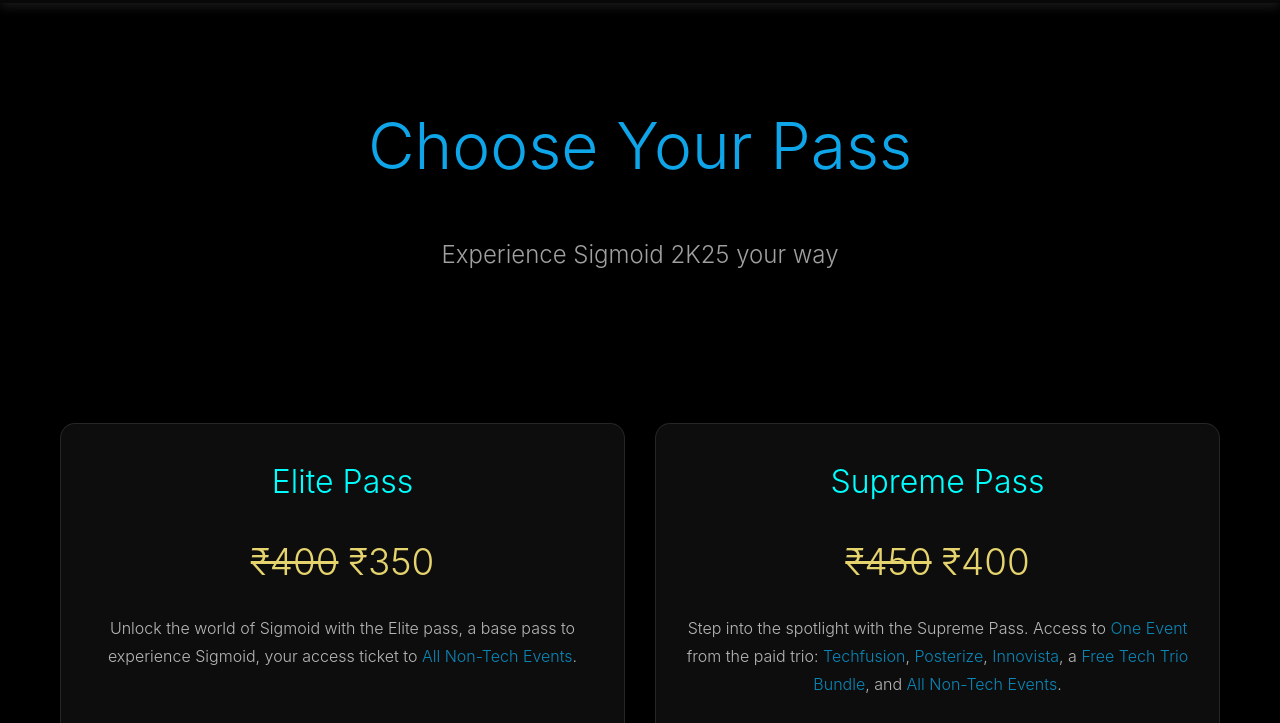
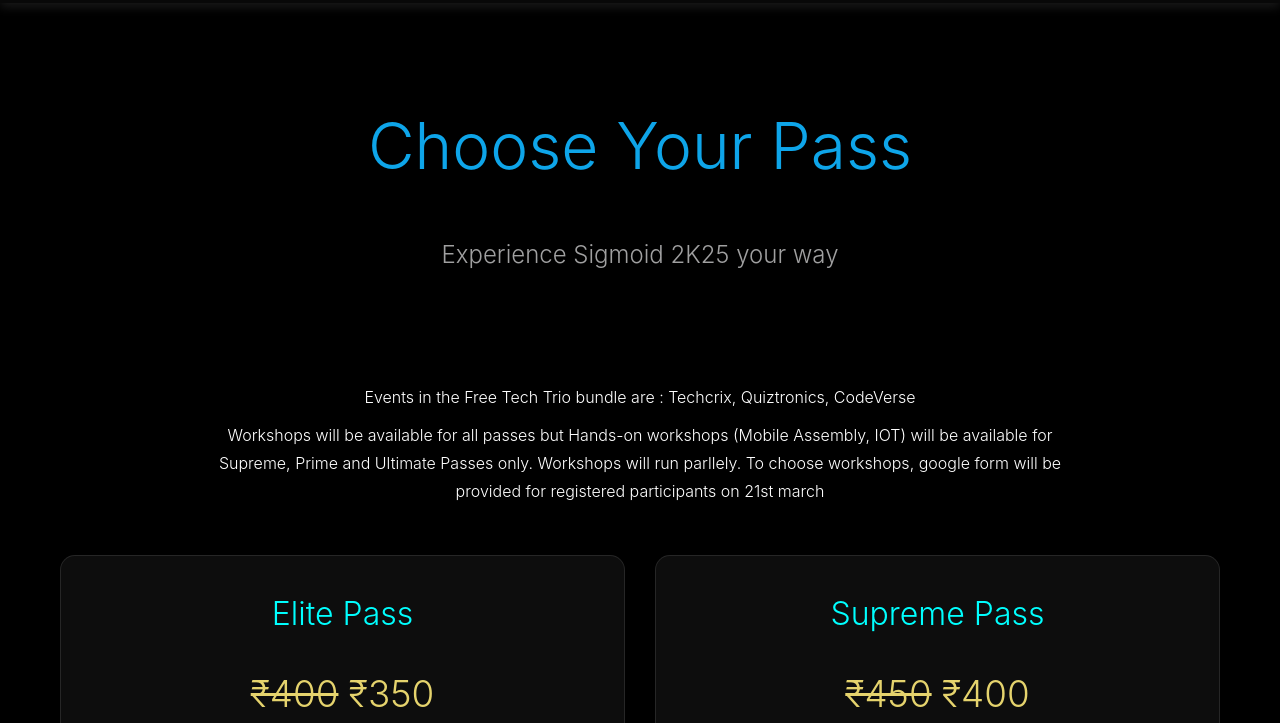
Before and after one commit to likhithkumar44/Sigmoid_2K25, a plain HTML site: page registration.html in a window 1280 px wide. Shown: the part 77-800 px from the top of the page. Drawn offline with Linux system fonts and the light colour scheme.

Commit message:
bundle and workshops

```diff
--- a/css/registration.css
+++ b/css/registration.css
@@ -184,3 +184,8 @@ body, html {
         font-size: 2rem;
     }
 }
+
+.text {
+    text-align: center;
+    padding: 10px 200px 0px 200px;
+}
--- a/registration.html
+++ b/registration.html
@@ -39,6 +39,8 @@
         <p class="subtitle">Experience Sigmoid 2K25 your way</p>
       </section>
 
+      <p class="text">Events in the Free Tech Trio bundle are : Techcrix, Quiztronics, CodeVerse</p>
+      <p class="text">Workshops will be available for all passes but Hands-on workshops (Mobile Assembly, IOT) will be available for Supreme, Prime and Ultimate Passes only. Workshops will run parllely. To choose workshops, google form will be provided for registered participants on 21st march</p>
       <section class="passes-grid reveal">
         <div class="pass-card">
           <h2 class="pass-type">Elite Pass</h2>
```
